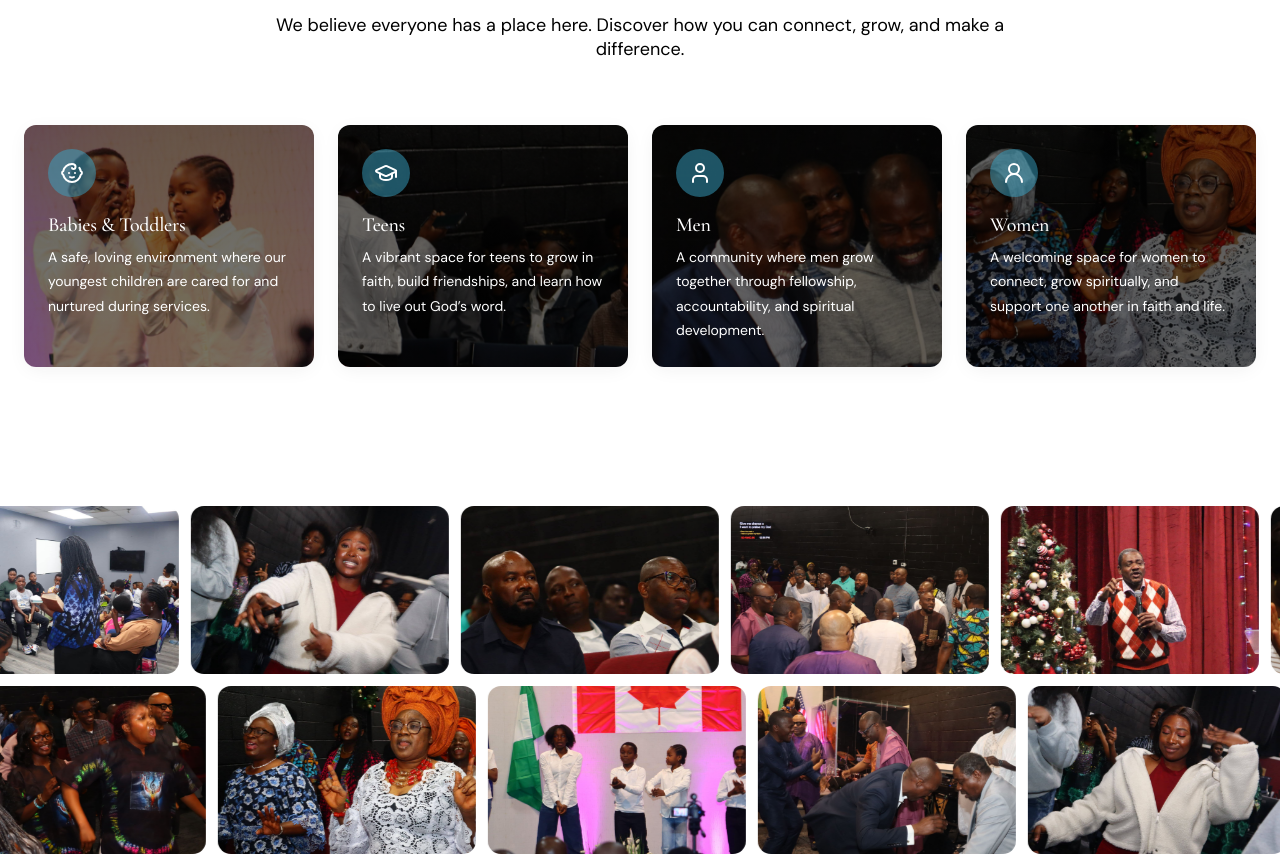
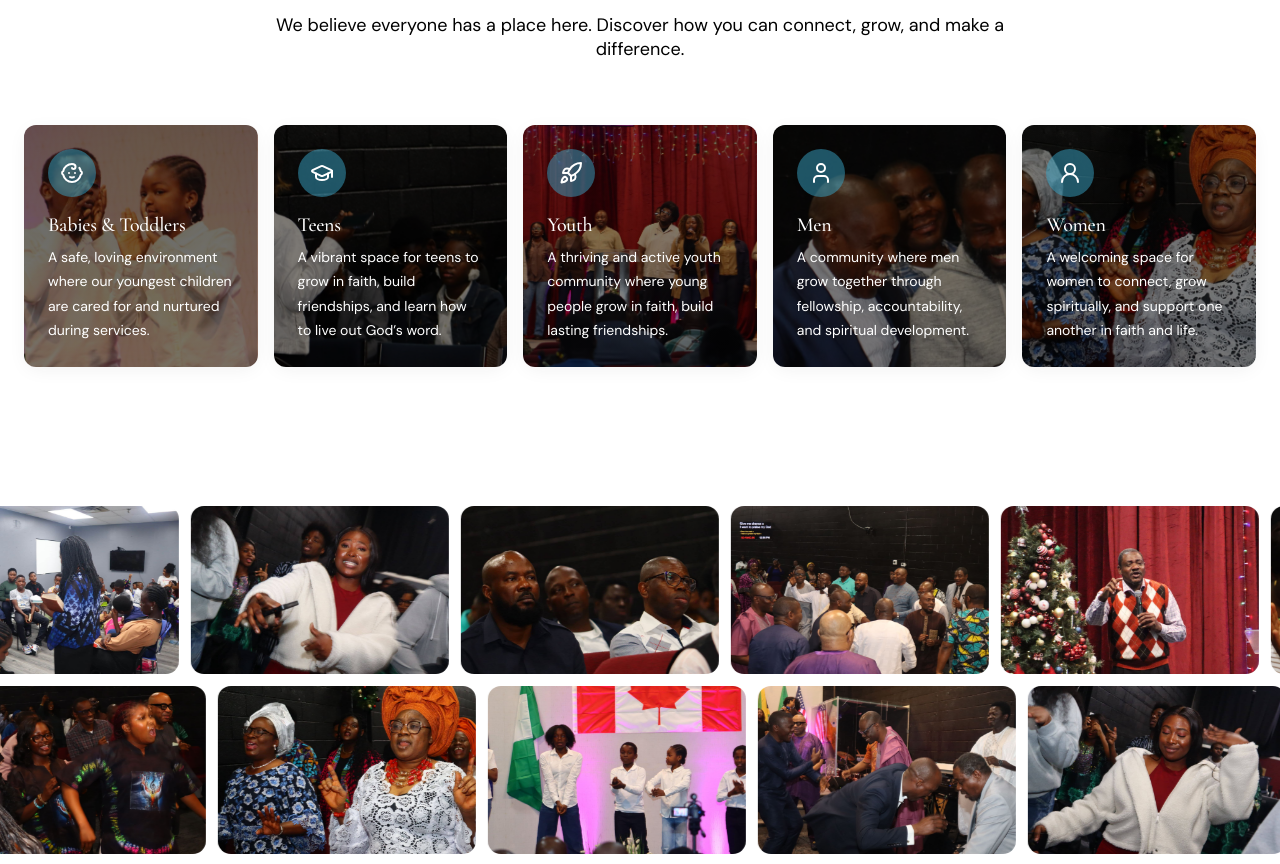
Before and after one commit to itxjoshy/church-site-2, a React (Vite) app: page / in a window 1280 px wide. Shown: the part 3420-4284 px from the top of the page. Built offline with nearby package versions, Linux system fonts and the light colour scheme.

Commit message:
update: added a youth card to connect section & updated fb link

```diff
--- a/src/components/Connect.jsx
+++ b/src/components/Connect.jsx
@@ -1,4 +1,4 @@
-import { User, UserRound, GraduationCap, Baby } from "lucide-react";
+import { User, UserRound, GraduationCap, Baby, Rocket } from "lucide-react";
 import "./connect.css";
 
 const groups = [
@@ -13,6 +13,12 @@ const groups = [
     title: "Teens",
     description:
       "A vibrant space for teens to grow in faith, build friendships, and learn how to live out God’s word.",
+  },
+  {
+    icon: Rocket,
+    title: "Youth",
+    description:
+      "A thriving and active youth community where young people grow in faith, build lasting friendships.",
   },
   {
     icon: User,
--- a/src/components/Header.jsx
+++ b/src/components/Header.jsx
@@ -48,7 +48,7 @@ export const Header = () => {
               <Instagram size={18} />
             </a>
             <a
-              href="https://www.facebook.com/share/17tzAGCpfM/?mibextid=wwXIfr"
+              href="https://www.facebook.com/rccgfol?mibextid=wwXIfr&rdid=2gyUd5K6J4wNVN9N&share_url=https%3A%2F%2Fwww.facebook.com%2Fshare%2F1AHBGJZAJ2%2F%3Fmibextid%3DwwXIfr#"
               target="_blank"
             >
               <Facebook size={19} />
@@ -104,7 +104,7 @@ export const Header = () => {
               <Instagram size={18} />
             </a>
             <a
-              href="https://www.facebook.com/share/17tzAGCpfM/?mibextid=wwXIfr"
+              href="https://www.facebook.com/rccgfol?mibextid=wwXIfr&rdid=2gyUd5K6J4wNVN9N&share_url=https%3A%2F%2Fwww.facebook.com%2Fshare%2F1AHBGJZAJ2%2F%3Fmibextid%3DwwXIfr#"
               target="_blank"
             >
               <Facebook size={19} />
--- a/src/components/connect.css
+++ b/src/components/connect.css
@@ -48,7 +48,7 @@
 
 .connect__grid {
   display: grid;
-  gap: 1.5rem;
+  gap: 1rem;
 }
 .connect__grid > .connect__card:nth-child(1) {
   background:
@@ -60,7 +60,7 @@
 }
 .connect__grid > .connect__card:nth-child(2) {
   background:
-    linear-gradient(rgba(0, 0, 0, 0.6), rgba(0, 0, 0, 0.6)),
+    linear-gradient(rgba(0, 0, 0, 0.5), rgba(0, 0, 0, 0.5)),
     url("../assets/contactimg-2.jpeg");
   background-size: cover;
   background-position: center;
@@ -68,15 +68,23 @@
 }
 .connect__grid > .connect__card:nth-child(3) {
   background:
-    linear-gradient(rgba(0, 0, 0, 0.6), rgba(0, 0, 0, 0.6)),
-    url("../assets/contactimg-3.jpeg");
+    linear-gradient(rgba(0, 0, 0, 0.5), rgba(0, 0, 0, 0.5)),
+    url("../assets/contactimg-5.jpeg");
   background-size: cover;
   background-position: center;
   color: white;
 }
 .connect__grid > .connect__card:nth-child(4) {
   background:
-    linear-gradient(rgba(0, 0, 0, 0.6), rgba(0, 0, 0, 0.6)),
+    linear-gradient(rgba(0, 0, 0, 0.5), rgba(0, 0, 0, 0.5)),
+    url("../assets/contactimg-3.jpeg");
+  background-size: cover;
+  background-position: center;
+  color: white;
+}
+.connect__grid > .connect__card:nth-child(5) {
+  background:
+    linear-gradient(rgba(0, 0, 0, 0.5), rgba(0, 0, 0, 0.5)),
     url("../assets/contactimg-4.jpeg");
   background-size: cover;
   background-position: center;
@@ -91,7 +99,7 @@
 
 @media (min-width: 1024px) {
   .connect__grid {
-    grid-template-columns: repeat(4, 1fr);
+    grid-template-columns: repeat(5, 1fr);
   }
 }
 
```
Also changed, not shown: src/assets/contactimg-5.jpeg (added).
